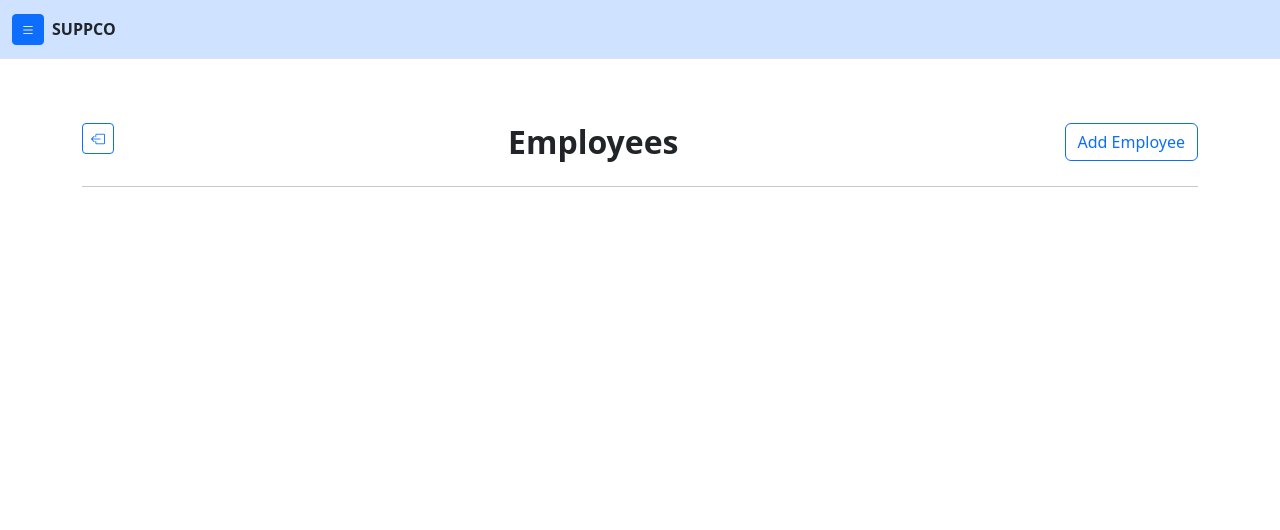
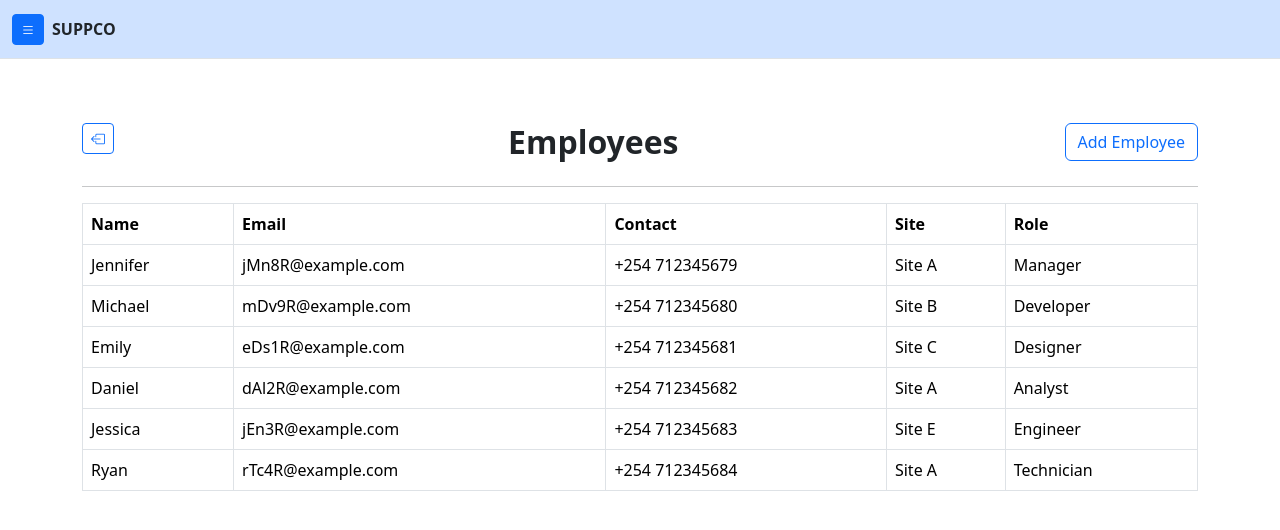
Before and after one commit to dalienst/suppco-contractor, a React (Create React App) app: page /employees in a window 1280 px wide. Shown: the top 530 px of the page. Built offline with nearby package versions, Linux system fonts and the light colour scheme.

Commit message:
display employees

```diff
--- a/src/data/EmployeeData.jsx
+++ b/src/data/EmployeeData.jsx
@@ -4,6 +4,7 @@ const employees = [
     name: "Jennifer",
     position: "Manager",
     phone: "+254 712345679",
+    site: "Site A",
     email: "jMn8R@example.com",
   },
   {
@@ -11,6 +12,7 @@ const employees = [
     name: "Michael",
     position: "Developer",
     phone: "+254 712345680",
+    site: "Site B",
     email: "mDv9R@example.com",
   },
   {
@@ -18,6 +20,7 @@ const employees = [
     name: "Emily",
     position: "Designer",
     phone: "+254 712345681",
+    site: "Site C",
     email: "eDs1R@example.com",
   },
   {
@@ -25,6 +28,7 @@ const employees = [
     name: "Daniel",
     position: "Analyst",
     phone: "+254 712345682",
+    site: "Site A",
     email: "dAl2R@example.com",
   },
   {
@@ -32,6 +36,7 @@ const employees = [
     name: "Jessica",
     position: "Engineer",
     phone: "+254 712345683",
+    site: "Site E",
     email: "jEn3R@example.com",
   },
   {
@@ -39,6 +44,7 @@ const employees = [
     name: "Ryan",
     position: "Technician",
     phone: "+254 712345684",
+    site: "Site A",
     email: "rTc4R@example.com",
   },
 ];
--- a/src/layouts/order/AllOrders.jsx
+++ b/src/layouts/order/AllOrders.jsx
@@ -1,5 +1,5 @@
 import React from "react";
-import Accordion from "react-bootstrap/Accordion";
+// import Accordion from "react-bootstrap/Accordion";
 
 function AllOrders() {
   return (
--- a/src/pages/Employees.jsx
+++ b/src/pages/Employees.jsx
@@ -3,6 +3,7 @@ import { Link } from "react-router-dom";
 import { publicLinks } from "../constants/links";
 import Button from "react-bootstrap/Button";
 import Modal from "react-bootstrap/Modal";
+import { employees } from "../data/EmployeeData";
 
 function Employees() {
   const [show, setShow] = useState(false);
@@ -130,7 +131,30 @@ function Employees() {
 
         <section>
           <div className="table-responsive">
-            <table className="table table-bordered"></table>
+            <table className="table table-bordered">
+              <thead>
+                <tr>
+                  <th>Name</th>
+                  <th>Email</th>
+                  <th>Contact</th>
+                  <th>Site</th>
+                  <th>Role</th>
+                </tr>
+              </thead>
+              <tbody>
+                {employees.map((employee) => (
+                  <>
+                    <tr>
+                      <td>{employee.name}</td>
+                      <td>{employee.email}</td>
+                      <td>{employee.phone}</td>
+                      <td>{employee.site}</td>
+                      <td>{employee.position}</td>
+                    </tr>
+                  </>
+                ))}
+              </tbody>
+            </table>
           </div>
         </section>
       </div>
```
